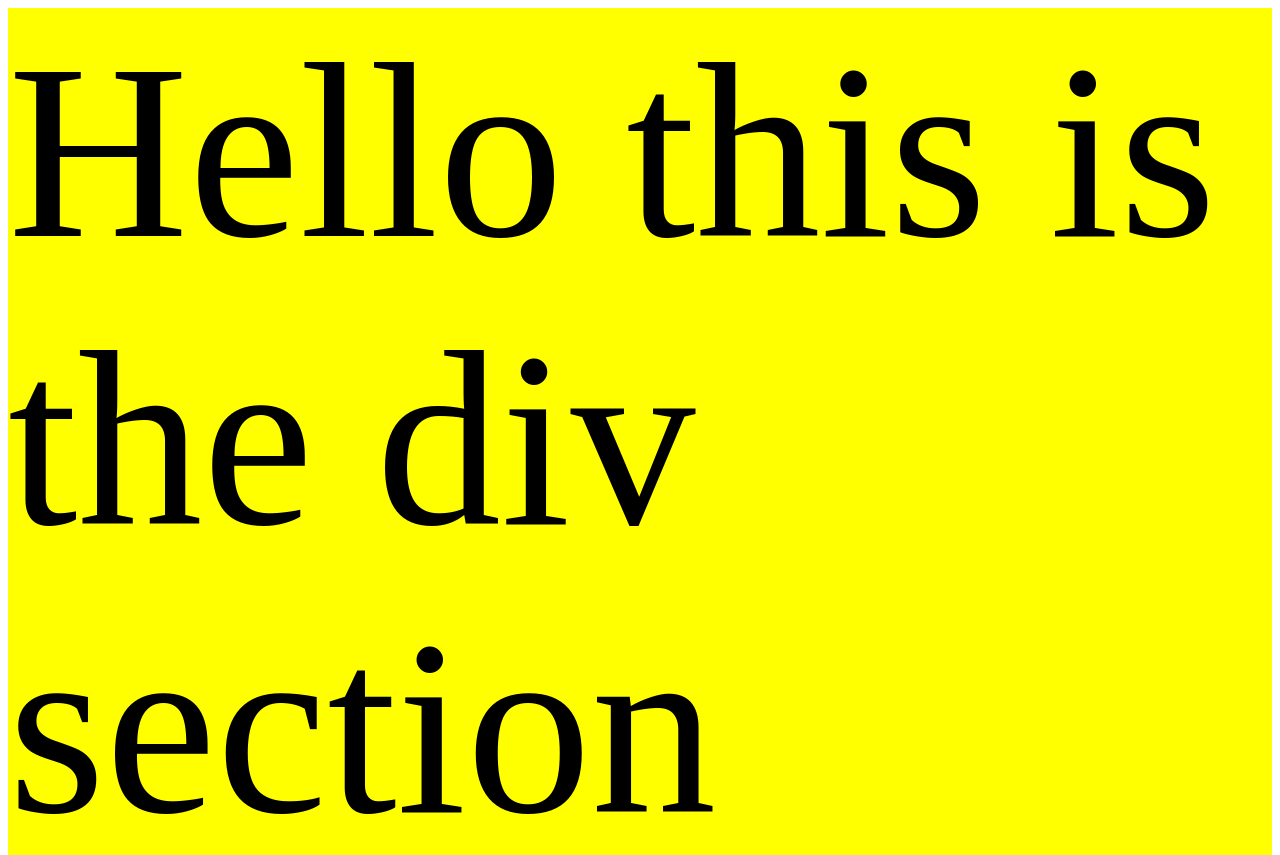
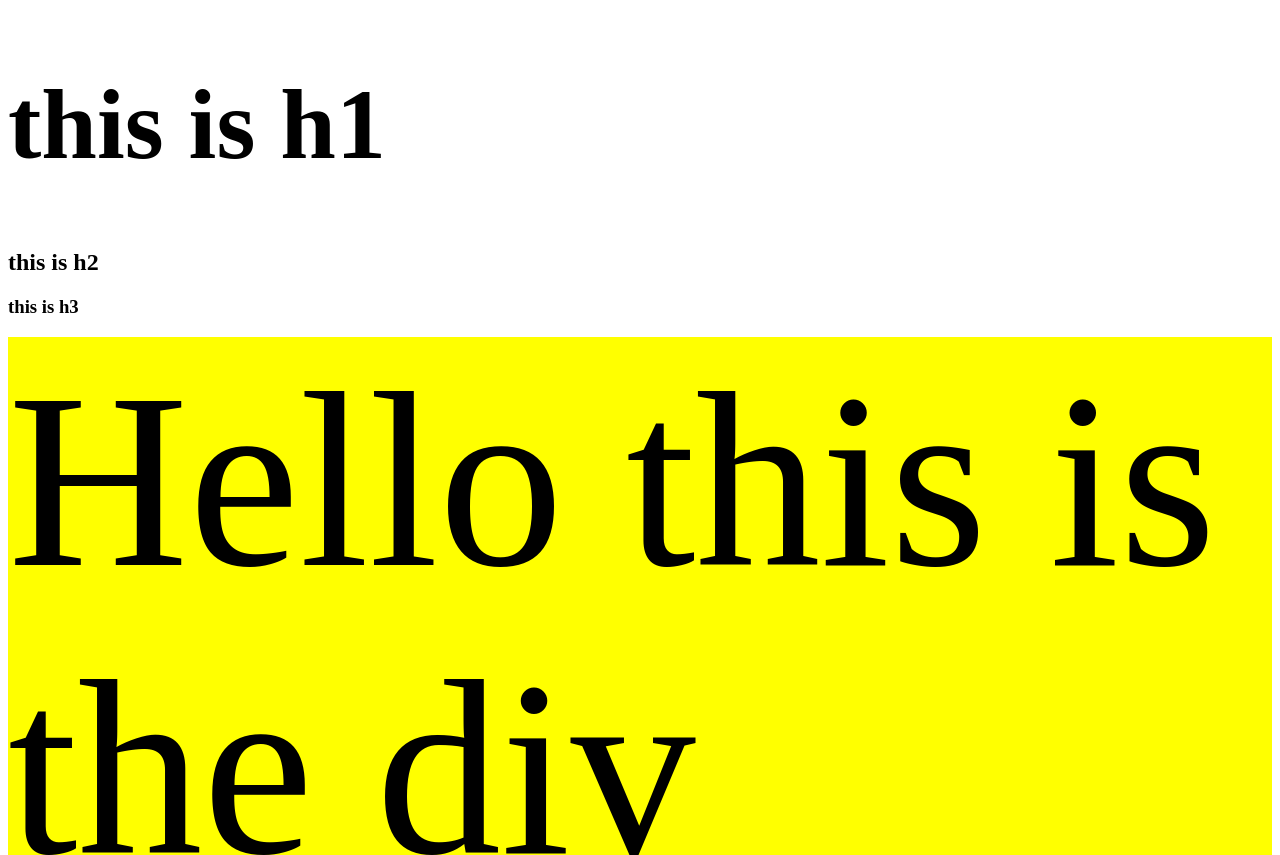
Before and after one commit to aglawson/TikTok-WebDev-Series, a plain HTML site: page example/index.html in a window 1280 px wide. Shown: the top 855 px of the page. Drawn offline with Linux system fonts and the light colour scheme.

Commit message:
Demonstrating different tags and css rules

```diff
--- a/example/index.html
+++ b/example/index.html
@@ -7,8 +7,18 @@
     </head>
 
     <body>
+        <h1>
+            this is h1
+        </h1>
+        <h2>
+            this is h2
+        </h2>
+        <h3>
+            this is h3
+        </h3>
         <div class="example">
             Hello this is the div section
         </div>
+
     </body>
 </html>
--- a/example/stylesheets/style.css
+++ b/example/stylesheets/style.css
@@ -4,3 +4,7 @@
     font-size: 250px;
 
 }
+
+h1{
+    font-size: 100px;
+}
```
